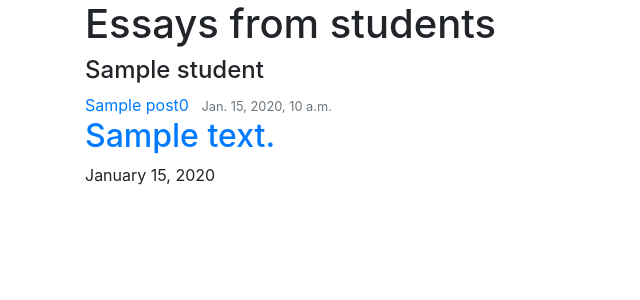
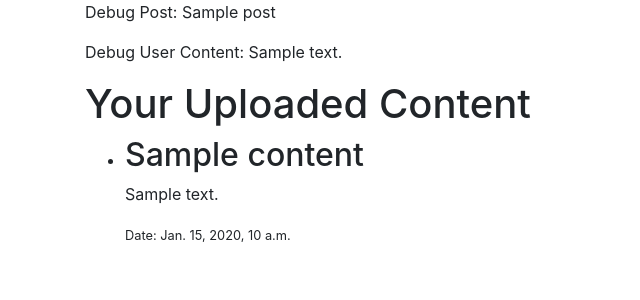
Before and after one commit to niharika1606/gdg-solution-challange, a Django app: template uploads/templates/uploads/home.html in a window 1280 px wide. Shown: the part 56-356 px from the top of the page, without its empty margins (0-640 px from the left). Run offline with Django 5.2, Linux system fonts and the light colour scheme; the template is opened without the code that fills it: most values are stand-ins (such as "Sample title", 1, 10 or a date in 2020).

Commit message:
need to work on home page and redirecting

```diff
--- a/project/settings.py
+++ b/project/settings.py
@@ -127,7 +127,7 @@ MEDIA_ROOT = os.path.join(BASE_DIR,'media')
 MEDIA_URL ='/media/'
 DEFAULT_AUTO_FIELD = 'django.db.models.BigAutoField'
 CRISPY_TEMPLATE_PACK = 'bootstrap4'  # Or 'bootstrap5' or 'uni_form'
-LOGIN_REDIRECT_URL='store-home'
+LOGIN_REDIRECT_URL='home-page'
 LOGOUT_REDIRECT_URL = 'logout'
 LOGIN_URL='login'
 DEFAULT_AUTO_FIELD = 'django.db.models.BigAutoField'
--- a/uploads/templates/uploads/home.html
+++ b/uploads/templates/uploads/home.html
@@ -1,34 +1,42 @@
-{% extends "uploads\base.html"%}
-{%block content%}
-    <h1>Essays from students</h1>
-    {%for post0 in post%}
-    <h4>{{post0.student}}</h4>
+{% extends "uploads/base.html" %}
+{% block content %}
+<p>Debug Post: {{ post }}</p>
+<p>Debug User Content: {{ user_content }}</p>
+{% if user.is_superuser %}
+    <h1>Essays from Students</h1>
+    {% if post %}
+        {% for post0 in post %}
         <div class="media-body">
+            <h4>{{ post0.student }}</h4>
             <div class="article-metadata">
-                <a class="mr-2" href="#">{{post0.title}}</a>
-                <small class="text-muted">{{post0.created_at}}</small>
+                <a class="mr-2" href="#">{{ post0.title }}</a>
+                <small class="text-muted">{{ post0.created_at }}</small>
             </div>
-              <h2><a class="article-title" href="{% url 'post-detail' post0.id%}">{{post0.content}}</a></h2>
+            <h2>
+                <a class="article-title" href="{% url 'post-detail' post0.id %}">{{ post0.content }}</a>
+            </h2>
             <p class="article-content">{{ post0.created_at|date:'F d, Y' }}</p>
         </div>
-          </article>
-
         {% endfor %}
-    {% if is_paginated %}
-      {%if page_obj.has_previous %}
-      <a class= "btn btn-outline-info mb-4" href="?page=1"> First </a>
-      <a class= "btn btn-outline-info mb-4" href="?page={{page_obj.previous_page_number}}"> Previous </a>
-      {% endif %}
-      {% for num in page_obj.paginator.page_range %}
-        {% if page_obj.number == num %}
-        <a class= "btn btn-info mb-4" href="?page={{num}}"> {{num}} </a>
-        {% elif num > page_obj.number|add:'-3' and num < page_obj.number|add:'3' %}
-        <a class= "btn btn-outline-info mb-4" href="?page={{num}}"> {{num}} </a>
-        {% endif %}
-      {% endfor %}
-      {%if page_obj.has_next %}
-      <a class= "btn btn-outline-info mb-4" href="?page={{page_obj.next_page_number}}"> Next </a>
-      <a class= "btn btn-outline-info mb-4" href="?page={{page_obj.paginator.num_pages}}"> Last </a>
+    {% else %}
+        <p>No essays available.</p>
     {% endif %}
 {% endif %}
-    {%endblock content%}
+
+<!-- Display user's own content -->
+<h1>Your Uploaded Content</h1>
+{% if user_content %}
+    <ul>
+        {% for content in user_content %}
+        <li>
+            <h2>{{ content.title }}</h2>
+            <p>{{ content.content }}</p>
+            <small>Date: {{ content.created_at }}</small>
+        </li>
+        {% endfor %}
+    </ul>
+{% else %}
+    <p>You haven't uploaded any content yet.</p>
+{% endif %}
+
+{% endblock content %}
```
Also changed, not shown: uploads/views.py (+11 -1 lines). Lines whose indentation alone changed are shown as unchanged.
